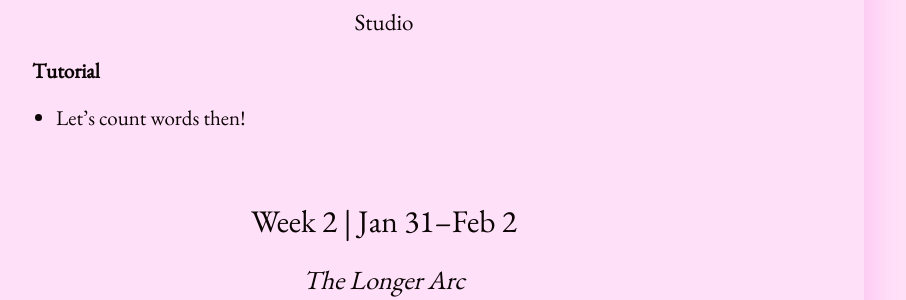
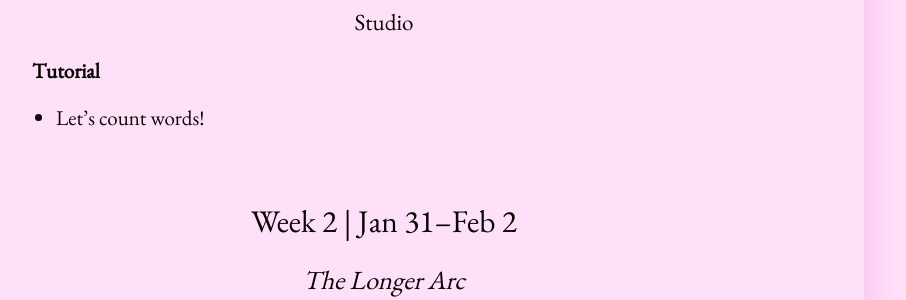
Before and after one commit to elotroalex/s23-intro-dh, a Jekyll site: the page built from schedule.md, in a window 1280 px wide and 900 px high, scrolled down 1019 px. Shown: the part 156-456 px from the top of the window, without its empty margins (256-1162 px from the left). Built offline with Jekyll 4.4.1, drawn with Linux system fonts in a browser that asks for light colours.

Commit message:
minor tweak

```diff
--- a/schedule.md
+++ b/schedule.md
@@ -29,7 +29,7 @@ title: Schedule
 
 **Tutorial**
 
-- Let's count words then!
+- Let's count words!
 
 <!--  -->
 
```
